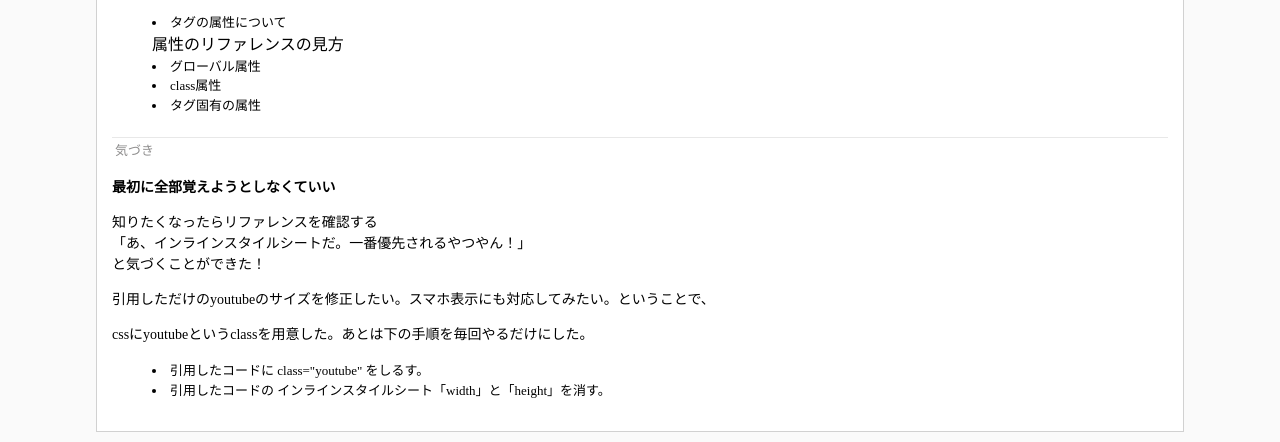
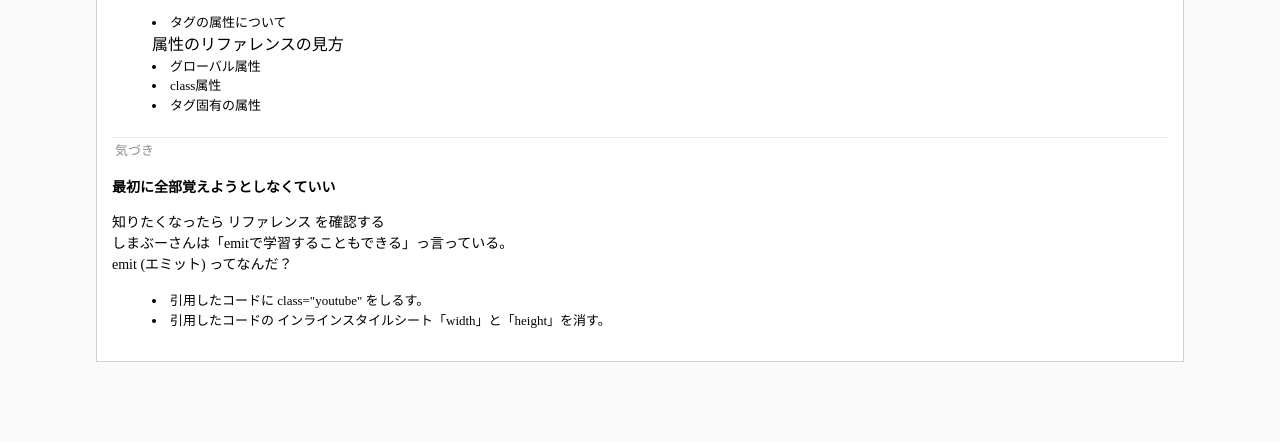
Before and after one commit to shimacchaaan/shimanavi, a plain HTML site: page index.html in a window 1280 px wide. Shown: the part 2387-2829 px from the top of the page. After the commit the page ends 2759 px from the top, so only its background shows below. Drawn offline with Linux system fonts and the light colour scheme; a script that the page names is missing.

Commit message:
Update index.html

```diff
--- a/index.html
+++ b/index.html
@@ -122,10 +122,10 @@
             <h5 class="title">気づき</h5>
             <p class="kizuki-title">最初に全部覚えようとしなくていい</p>
             <div class="comment">
-              <p>知りたくなったら<span src="https://developer.mozilla.org/ja/docs/Web/HTML/Attributes">リファレンス</span>を確認する<br>
-                「あ、インラインスタイルシートだ。一番優先されるやつやん！」<br>と気づくことができた！</p>
-              <p>引用しただけのyoutubeのサイズを修正したい。スマホ表示にも対応してみたい。ということで、</p>
-              <p>cssにyoutubeというclassを用意した。あとは下の手順を毎回やるだけにした。</p>
+              <p>知りたくなったら
+                <span src="https://developer.mozilla.org/ja/docs/Web/HTML/Attributes">リファレンス</span>
+                を確認する<br>しまぶーさんは「emitで学習することもできる」っ言っている。<br>emit &#40;エミット&#41; ってなんだ？</p>
+
               <ol>
                 <li>引用したコードに class="youtube" をしるす。</li>
                 <li>引用したコードの インラインスタイルシート「width」と「height」を消す。</li>
```
